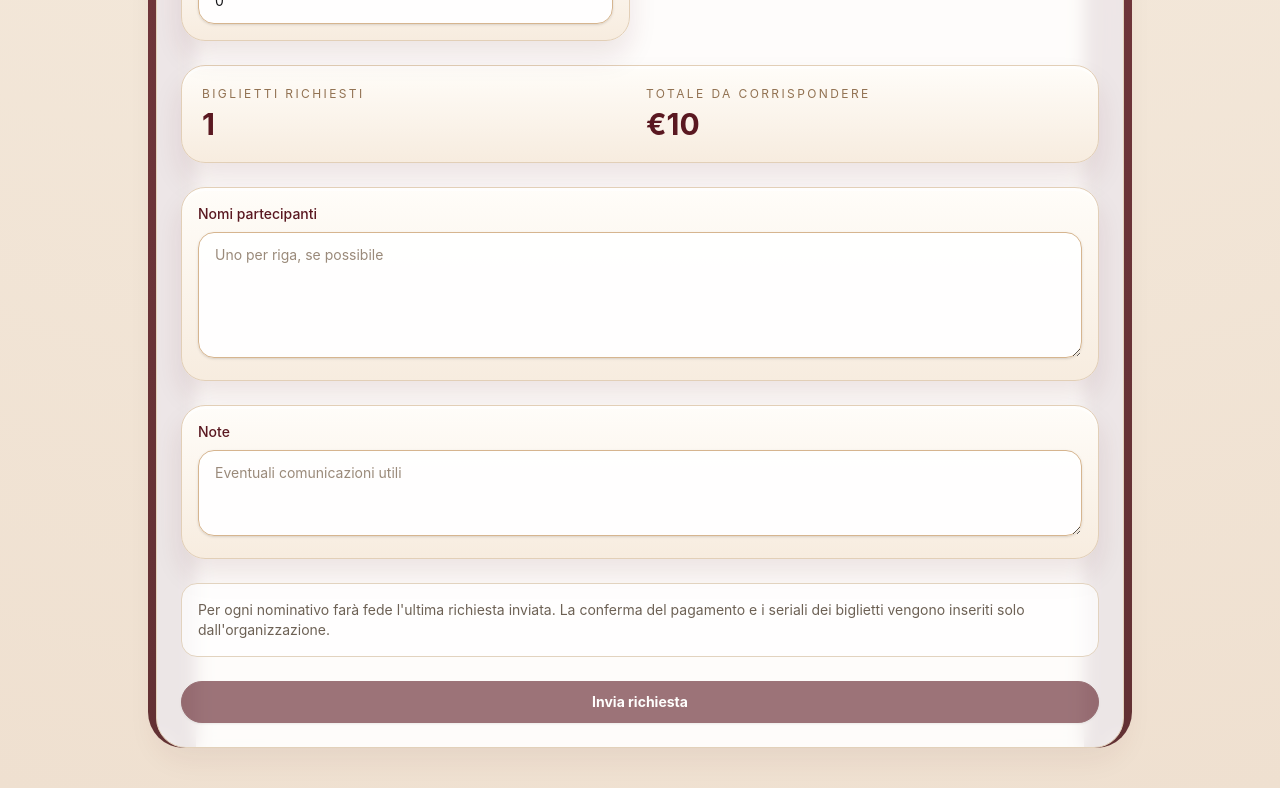
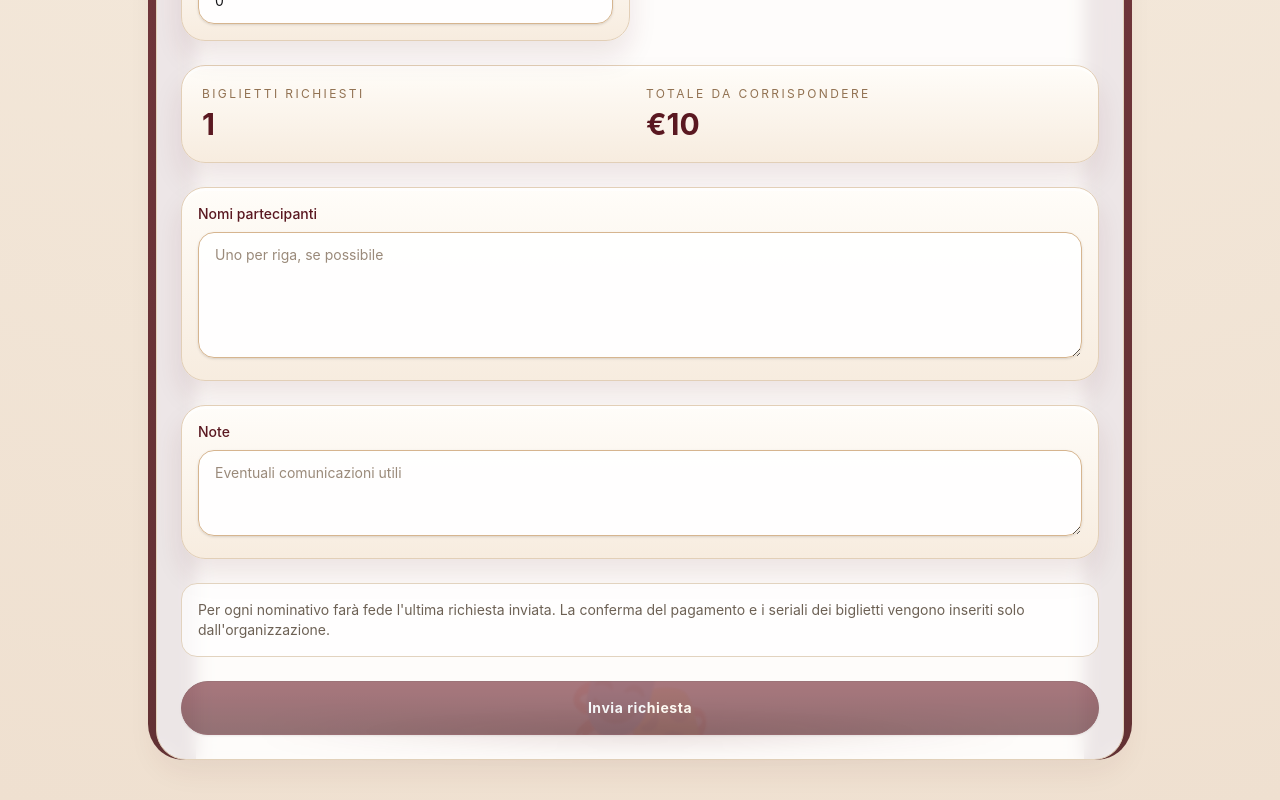
Before and after one commit to liberamint/biglietteria-teatro, a Next.js app: page /prenota in a window 1280 px wide. Shown: the part 1534-2334 px from the top of the page. Built offline with nearby package versions, Linux system fonts and the light colour scheme; no server answers; the database is empty.

Commit message:
tasto invia richiesta teatrale con maschere

```diff
--- a/app/prenota/page.tsx
+++ b/app/prenota/page.tsx
@@ -464,6 +464,15 @@ export default function PrenotaPage() {
                   pagamento e i seriali dei biglietti vengono inseriti solo dall&apos;organizzazione.
                 </div>
 
+                <div className="relative">
+                  <div className="pointer-events-none absolute inset-0 flex items-center justify-center overflow-hidden rounded-[32px]">
+                    <div className="select-none text-[90px] font-black leading-none text-white/10 blur-[1px] sm:text-[120px]">
+                      🎭
+                    </div>
+                  </div>
+
+                  <div className="pointer-events-none absolute -bottom-3 left-1/2 h-8 w-[82%] -translate-x-1/2 rounded-full bg-[radial-gradient(ellipse_at_center,rgba(90,24,33,0.22)_0%,rgba(90,24,33,0.08)_45%,rgba(90,24,33,0)_75%)] blur-md" />
+
                   <Button
                     onClick={submitBooking}
                     disabled={
@@ -474,10 +483,13 @@ export default function PrenotaPage() {
                       ticketCount <= 0 ||
                       ticketCount > postiRimastiSeConfermati
                     }
-                  className="w-full"
+                    className="relative w-full rounded-[28px] border-[#4b141a] bg-[linear-gradient(180deg,#6e1e2a_0%,#5a1821_55%,#4b141a_100%)] py-4 text-base shadow-[0_18px_28px_rgba(90,24,33,0.24),0_3px_0_rgba(255,255,255,0.10)_inset] hover:translate-y-[1px] hover:bg-[linear-gradient(180deg,#6e1e2a_0%,#56171f_55%,#431217_100%)]"
                   >
+                    <span className="relative z-10 tracking-[0.04em]">
                       {busy ? 'Invio...' : 'Invia richiesta'}
+                    </span>
                   </Button>
+                </div>
 
                 {message ? (
                   <div className="rounded-2xl border border-[#dcc6a7] bg-white/85 px-4 py-3 text-sm text-[#5a1821] shadow-sm">
```
Lines whose indentation alone changed are shown as unchanged.
